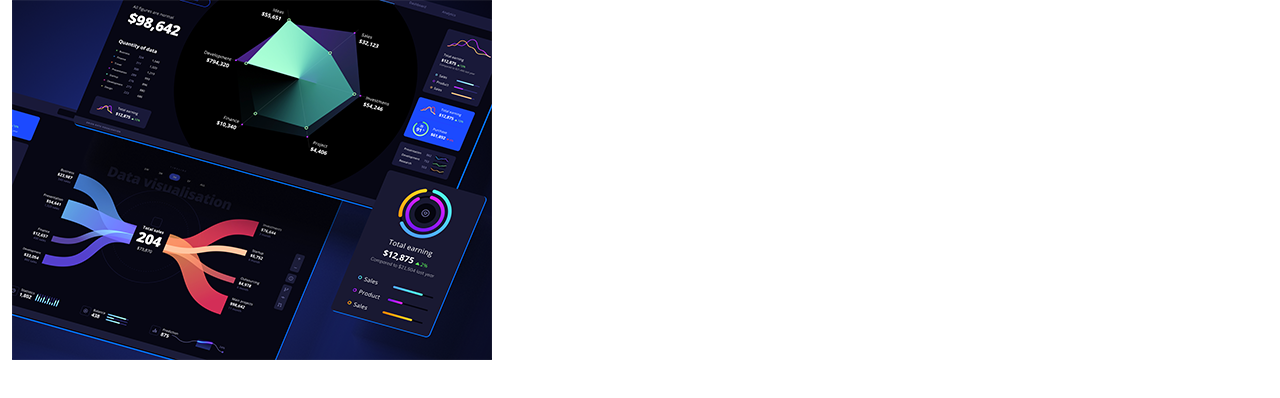
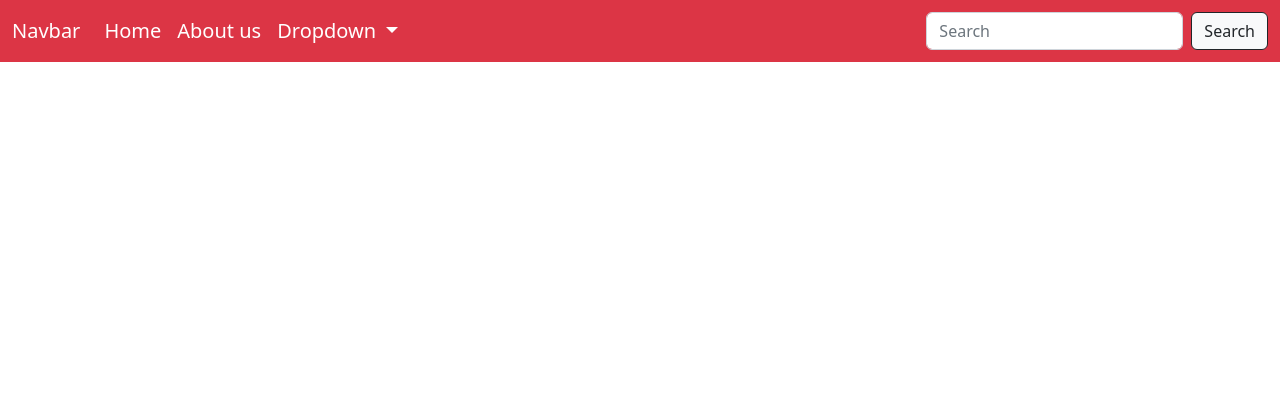
Before and after one commit to amannitp/BootStrap, a plain HTML site: page index.html in a window 1280 px wide. Drawn offline with nearby package versions, Linux system fonts and the light colour scheme.

Commit message:
navbar section completed

```diff
--- a/index.html
+++ b/index.html
@@ -7,13 +7,43 @@
     <link href="https://cdn.jsdelivr.net/npm/bootstrap@5.2.0/dist/css/bootstrap.min.css" rel="stylesheet" integrity="sha384-gH2yIJqKdNHPEq0n4Mqa/HGKIhSkIHeL5AyhkYV8i59U5AR6csBvApHHNl/vI1Bx" crossorigin="anonymous">
   </head>
   <body>
-    <div class="container-fluid">
-      <div class="row">
-        <div class="col-12">
-          <img src="./portfolio5.png" alt="" class="img-fluid">
+
+     <!-- Navbar -->
+    <nav class="navbar navbar-expand-lg navbar-dark bg-danger">
+      <div class="container-fluid fs-5">
+        <a class="navbar-brand fs-5" href="#">Navbar</a>
+        <button class="navbar-toggler" type="button" data-bs-toggle="collapse" data-bs-target="#navbarSupportedContent" aria-controls="navbarSupportedContent" aria-expanded="false" aria-label="Toggle navigation">
+          <span class="navbar-toggler-icon"></span>
+        </button>
+        <div class="collapse navbar-collapse" id="navbarSupportedContent">
+          <ul class="navbar-nav me-auto mb-2 mb-lg-0">
+            <li class="nav-item">
+              <a class="nav-link active" aria-current="page" href="#">Home</a>
+            </li>
+            <li class="nav-item">
+              <a class="nav-link active" aria-current="page" href="#">About us</a>
+            </li>
+            <li class="nav-item dropdown">
+              <a class="nav-link active dropdown-toggle" href="#" id="navbarDropdown" role="button" data-bs-toggle="dropdown" aria-expanded="false">
+                Dropdown
+              </a>
+              <ul class="dropdown-menu" aria-labelledby="navbarDropdown">
+                <li><a class="dropdown-item" href="#">Web development</a></li>
+                <li><a class="dropdown-item" href="#">App development</a></li>
+                <li><a class="dropdown-item" href="#">Machine Learning </a></li>
+                <li><a class="dropdown-item" href="#">Artificial intilligence</a></li>
+
+
+              </ul>
+            </li>
+          </ul>
+          <form class="d-flex">
+            <input class="form-control me-2 text-dark" type="search" placeholder="Search" aria-label="Search">
+            <button class="btn btn-outline-dark bg-light text-dark" type="submit">Search</button>
+          </form>
         </div>
       </div>
-    </div>
+    </nav>
     <script src="https://cdn.jsdelivr.net/npm/bootstrap@5.2.0/dist/js/bootstrap.bundle.min.js" integrity="sha384-A3rJD856KowSb7dwlZdYEkO39Gagi7vIsF0jrRAoQmDKKtQBHUuLZ9AsSv4jD4Xa" crossorigin="anonymous"></script>
   </body>
 </html>
```
